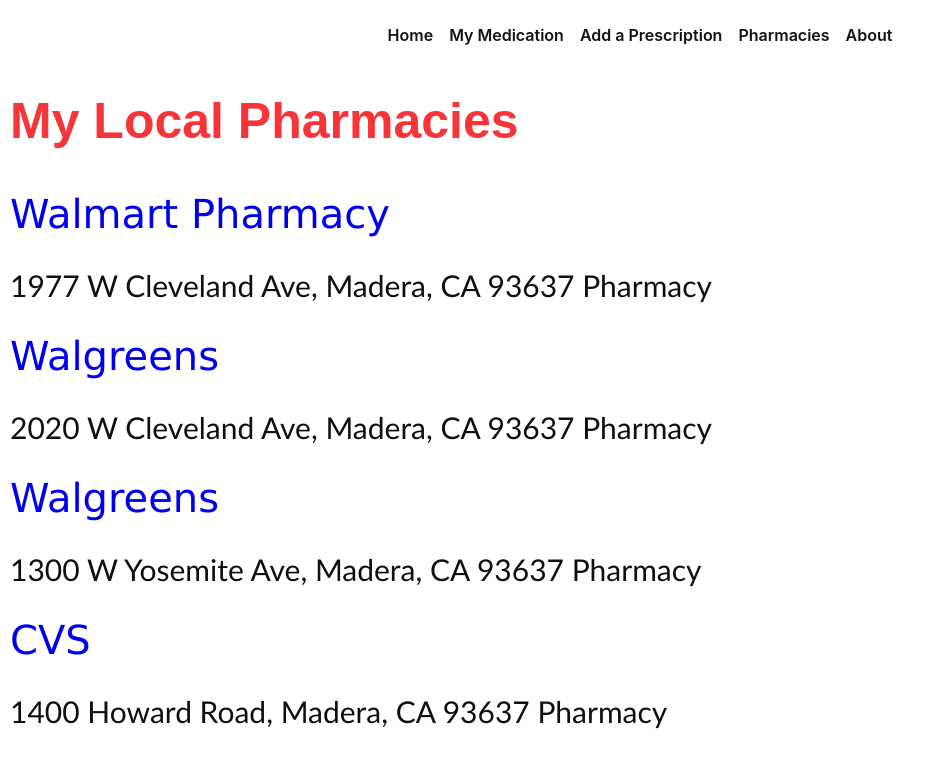
After one commit to JerrySpann1970/project-4-medicine-cabinet, a Django app: page /pharmacies/ in a window 1280 px wide. The commit adds this page. Shown: the top 768 px of the page, without its empty margins (0-944 px from the left). Run offline with Django 5.2, Linux system fonts and the light colour scheme.

Commit message:
wip: add a pharmacies page for my local pharmacies

```diff
--- /dev/null
+++ b/main_app/static/css/pharmacies.css
@@ -0,0 +1,18 @@
+.title {
+    font-family: Arial, Helvetica, sans-serif;
+    font-size: 50px;
+    color: rgb(247, 53, 56);
+}
+
+.locations {
+    font-family: 'Gill Sans', 'Gill Sans MT', Calibri, 'Trebuchet MS', sans-serif;
+    font-size: 30px;
+    text-decoration: none;
+    color: rgb(15, 15, 15);
+}
+
+.decorations {
+    text-decoration: none;
+    font-family: Verdana, Geneva, Tahoma, sans-serif;
+    font-size: 40px;
+}
--- a/main_app/templates/base.html
+++ b/main_app/templates/base.html
@@ -21,6 +21,7 @@
                 <li><a href="/">Home</a></li>
                 <li><a href="{% url 'medication-index' %}">My Medication</a></li>
                 <li><a href="{% url 'medication-create' %}">Add a Prescription</a></li>
+                <li><a href="{% url 'pharmacies' %}">Pharmacies</a></li>
                 <li><a href="{% url 'about' %}">About</a></li>
             </ul>
         </nav>
--- /dev/null
+++ b/main_app/templates/pharmacies.html
@@ -0,0 +1,45 @@
+{% extends 'base.html' %} {% load static %} {% block head %}
+<link
+  rel="stylesheet"
+  href="{% static 'css/pharmacies.css' %}"
+/>
+{% endblock %}
+
+{% block content %}
+<section>
+    <h1 class="title">My Local Pharmacies</h1>
+    <p class="locations">
+        <a  class="decorations" href="https://www.walmart.com/store/1583-madera-ca/pharmacy/?clickid=yDDW5M2tnxycW9ZRKhygYQfqUksR8LWJQ3oD240&irgwc=1&sourceid=imp_yDDW5M2tnxycW9ZRKhygYQfqUksR8LWJQ3oD240&veh=aff&wmlspartner=imp_10078&affiliates_ad_id=612734&campaign_id=9383&sharedid=bing.com">
+        Walmart Pharmacy</a>
+        <p class="locations">
+            1977 W Cleveland Ave, Madera, CA 93637
+            Pharmacy
+        </p>
+    </p>
+    <p class="locations">
+        <a class="decorations" href="https://www.walgreens.com/locator/walgreens-2020+w+cleveland+ave-madera-ca-93637/id=11242?cjdata=MXxOfDB8WXww&%243p=a_cj_affiliate&~click_id=006dd10d295911f080ac01bf0a1cb828&~secondary_publisher=Microsoft%20Shopping%20%28Bing%20Rebates%2C%20Coupons%2C%20etc.%29&~tags=Microsoft%20Shopping%20%28Bing%20Rebates%2C%20Coupons%2C%20etc.%29&%24canonical_url=https%3A%2F%2Fwww.walgreens.com%2Flocator%2Fwalgreens-2020%2Bw%2Bcleveland%2Bave-madera-ca-93637%2Fid%3D11242&cjevent=006dd10d295911f080ac01bf0a1cb828&CID=5250933&ext=100357191&PID=100357191&AID=15735819&SID=oc5A05L8E_cFrofF6SHThKMPa_LBniZIIqsHmqA_F7DP61D6TiD_qH13n0ev1BO7&click_id=006dd10d295911f080ac01bf0a1cb828&_branch_match_id=1447764866665640141&_branch_referrer=H4sIAAAAAAAAA8WSXWvbMBSGf419l0QfkT8GZthxQ8IaGpqylt2YY0mO1SqSIztxdpPfPoW1bHcb7GIgwfvq6ICe96gdhq7%2FNJuNoPdOStNPoeumWpm3WX%2BZ51%2Ftsz081p%2FlZcgwQpTFOMVhQOa0y6DirxU0jdIKBhnyV3mWZsgQioTASJCUpRg3KEHAEa4bBJjXCUn8RQEDZJuXy0NTFsnzyziGV64Vf6uU%2BHP7tZfcGgHue9Wdaq36Vrpso7izvW2GgKBda7tOmb2XAUmKn%2BpR1v6RfUAW3izsqbPm3ciBTwOShtt1%2BRvizjvLWY7YfXJX8aWzzTLarZ7aL5stVPeFUd%2FW62O%2FOhzzahmX2wiX0ZMqq%2BMKU4PkGRcP8S2nBrSuwaOdnM7aW9gBzQOy9Gscx%2Bmv2Lk9%2BDNtOQzW3aoflQlBN5Bi9Jtrn7EGI7yGs5wcQEgHEw6TlEY09m1KBLTEmMxJeB1g32cBK%2F49nICV4d9PyGNzMNYoDvo%2FcOe3QbKYsgSn4cIbRhhKKQ2vTjbSOc9c1c6Ovf83d2IvfwCMdrbOAwMAAA%3D%3D">
+        Walgreens</a>
+        <p class="locations">
+        2020 W Cleveland Ave, Madera, CA 93637
+        Pharmacy
+        </p>
+    </p>
+    <p class="locations">
+        <a class="decorations" href="https://www.walgreens.com/locator/walgreens-1300+w+yosemite+ave-madera-ca-93637/id=6453">
+        Walgreens</a>
+        <p class="locations">
+        1300 W Yosemite Ave, Madera, CA 93637
+        Pharmacy
+        </p>
+    </p>
+    <p class="locations">
+        <a class="decorations" href="https://www.cvs.com/store-locator/madera-ca-pharmacies/1400-howard-rd-madera-ca-93637/storeid=9986">
+        CVS</a>
+        <p class="locations">
+        1400 Howard Road,
+        Madera, CA 93637
+        Pharmacy
+        </p>
+    </p>
+</section>
+{% endblock %}
--- a/main_app/urls.py
+++ b/main_app/urls.py
@@ -4,6 +4,7 @@
 urlpatterns = [
     path('', views.home, name='home'),
     path('about/', views.about, name='about'),
+    path('pharmacies/', views.pharmacies, name='pharmacies'),
     path('medications/', views.medication_index, name='medication-index'),
     path('medications/<int:medication_id>/', views.medication_detail, name='medication-detail'),
     path('medicationss/create/', views.MedicationCreate.as_view(), name='medication-create'),
--- a/main_app/views.py
+++ b/main_app/views.py
@@ -9,6 +9,9 @@
 
 def about(request):
     return render(request, 'about.html')
+
+def pharmacies(request):
+    return render(request, 'pharmacies.html')
 
 def medication_index(request):
     medications = Medication.objects.all()
```
